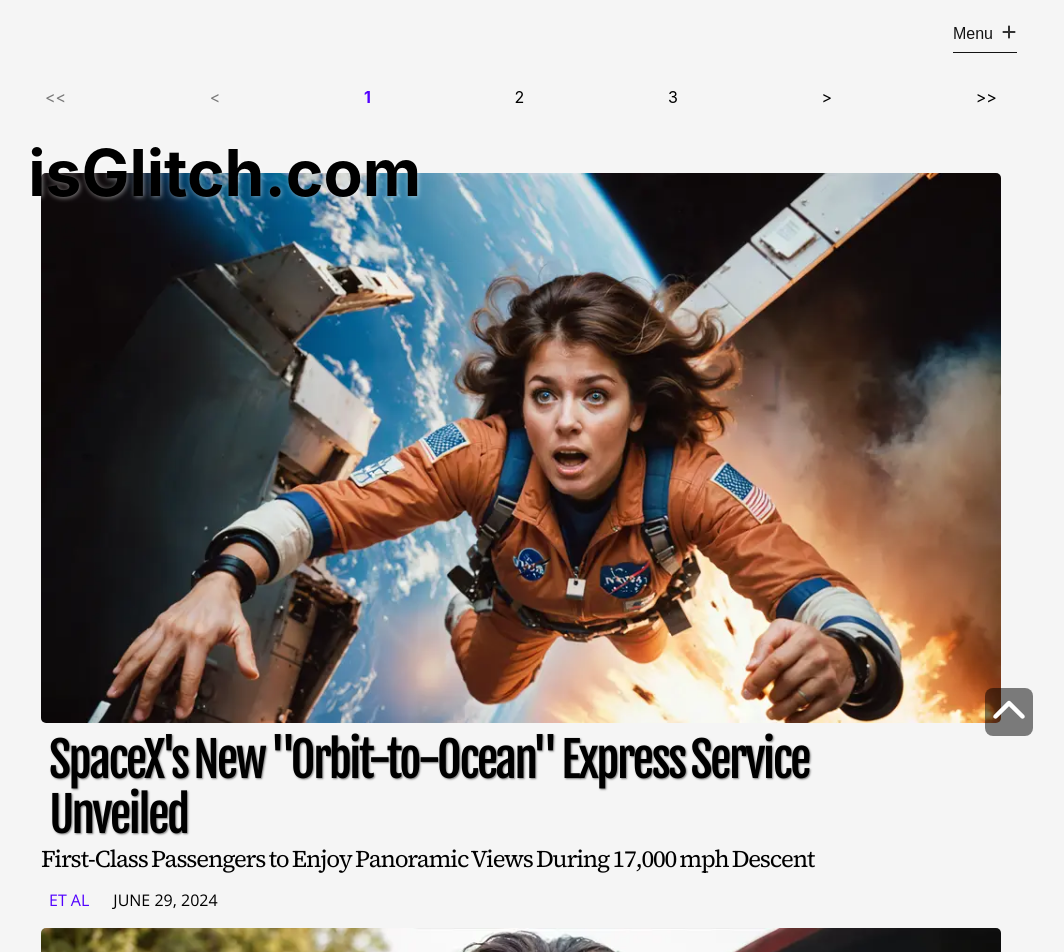
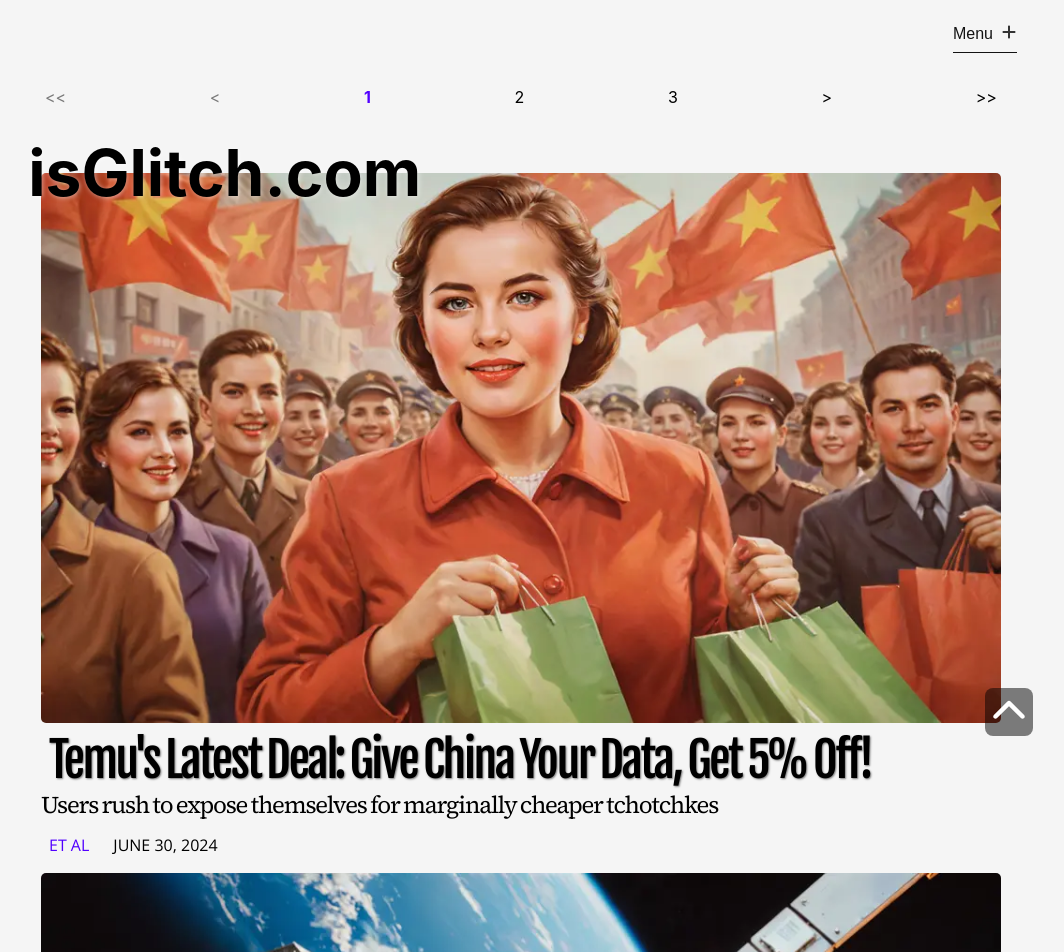
Before and after one commit to orbithammer/theGlitch, a React (Vite) app: page / in a window 1280 px wide. Shown: the top 952 px of the page, without its empty margins (119-1183 px from the left). Built offline with nearby package versions, Linux system fonts and the light colour scheme; a web font is replaced by a local one.

Commit message:
daily update

```diff
--- a/src/data/articles.ts
+++ b/src/data/articles.ts
@@ -981,4 +981,26 @@ export const articlesData = [
             `Bookings for the maiden voyage of the Orbit-to-Ocean Express are now open, with a special discount for those willing to sit in the cargo hold. Scuba gear not included.`,
         ]
     },
+    {
+        id: 48,
+        articleUrl: `20240630-temus-latest-deal`,
+        category: `tech`,
+        img: `/images/20240630-temus-latest-deal.webp`,
+        alt: `a communist style poster of a Caucasian woman holding shopping bags surrounded by an adoring crowd, two rows of Chinese flags in the background`,
+        header: `Temu's Latest Deal: Give China Your Data, Get 5% Off!`,
+        subhead: `Users rush to expose themselves for marginally cheaper tchotchkes`,
+        tags: [`Temu`, `Amazon`, `Wish`],
+        author: `Et Al`,
+        datePublished: new Date(2024,5,30,7),
+        articleBody: [
+            `Shopping app sensation Temu has taken transparency to a whole new level with its latest promotion. The company, recently accused of being "dangerous malware" in a lawsuit, has decided to lean into the controversy by offering users a groundbreaking deal: willingly hand over your private data to the Chinese government in exchange for a whopping 5% discount on your next purchase.`,
+            `"We're all about giving our customers what they want," said Temu spokesperson Wei Notspy. "And what they clearly want is dirt-cheap novelty items with a side of international espionage."`,
+            `The new "Patriot Package" allows users to manually upload their text messages, browsing history, and a live feed of their camera roll directly to Beijing. In return, shoppers can enjoy savings of up to $0.37 on their next haul of plastic flamingos and knockoff electronics.`,
+            `Early adopters of the program have been enthusiastic. "I've always wanted to be a spy, but I'm too lazy to leave my couch," said Temu super-fan Karen Smith. "Now I can live out my James Bond fantasies while buying a set of glow-in-the-dark shoelaces for only $1.89!"`,
+            `Not to be outdone, Temu's competitors are scrambling to launch their own data-harvesting initiatives. Amazon is reportedly working on a "Prime Surveillance" tier, while Wish.com is offering to send users' deepest secrets directly to North Korea in exchange for a mystery box of potentially expired cosmetics.`,
+            `When asked about the potential privacy implications, Temu's legal team responded with a statement consisting entirely of shoulder shrug emojis and a GIF of Kermit the Frog sipping tea.`,
+            `As the "Patriot Package" gains traction, analysts predict a new era of consumer-driven espionage. "Soon, we'll see grandmothers inadvertently toppling governments just to score a deal on fuzzy socks," warned tech expert Dr. Sarah Rodriguez. "It's the logical evolution of capitalism meets surveillance state meets impulse shopping."`,
+            `In related news, the CIA has reportedly seen a 500% increase in job applications from Temu power users, citing their "extensive experience in data collection and bargain hunting."`,
+        ]
+    },
 ]
```
Also changed, not shown: public/images/20240630-temus-latest-deal.webp (added).
